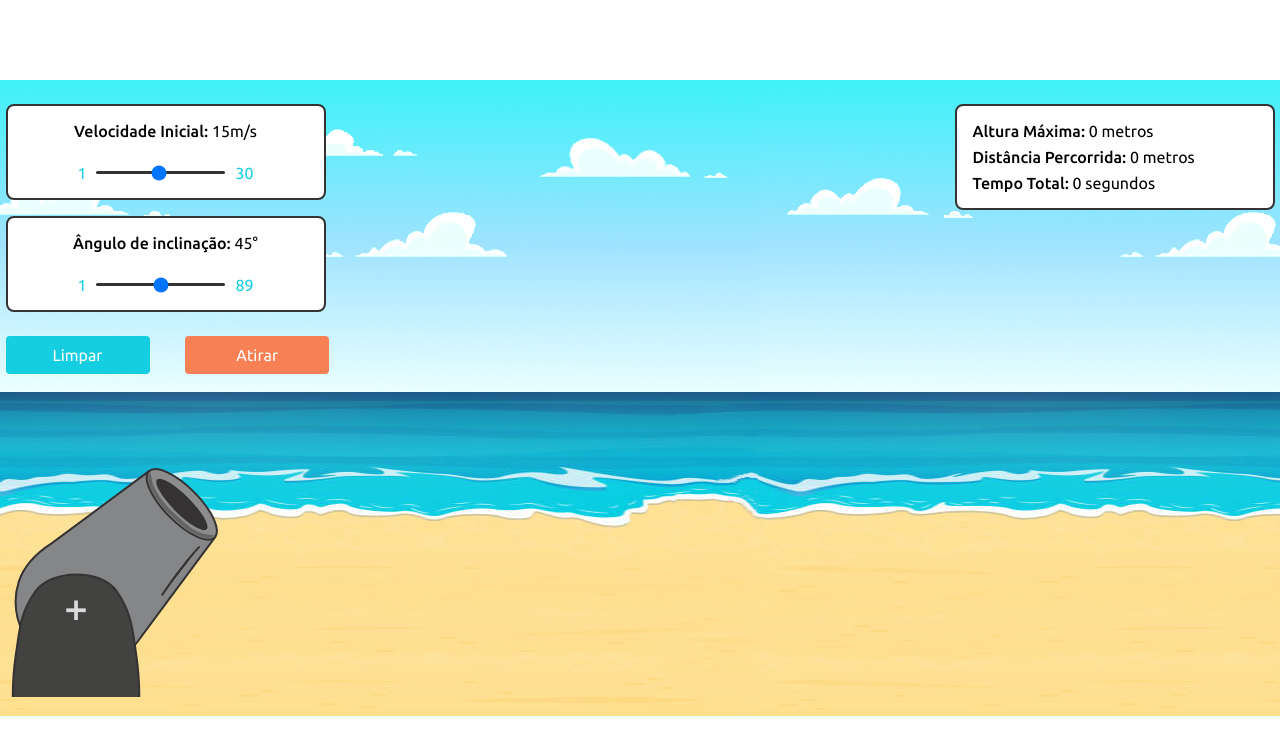
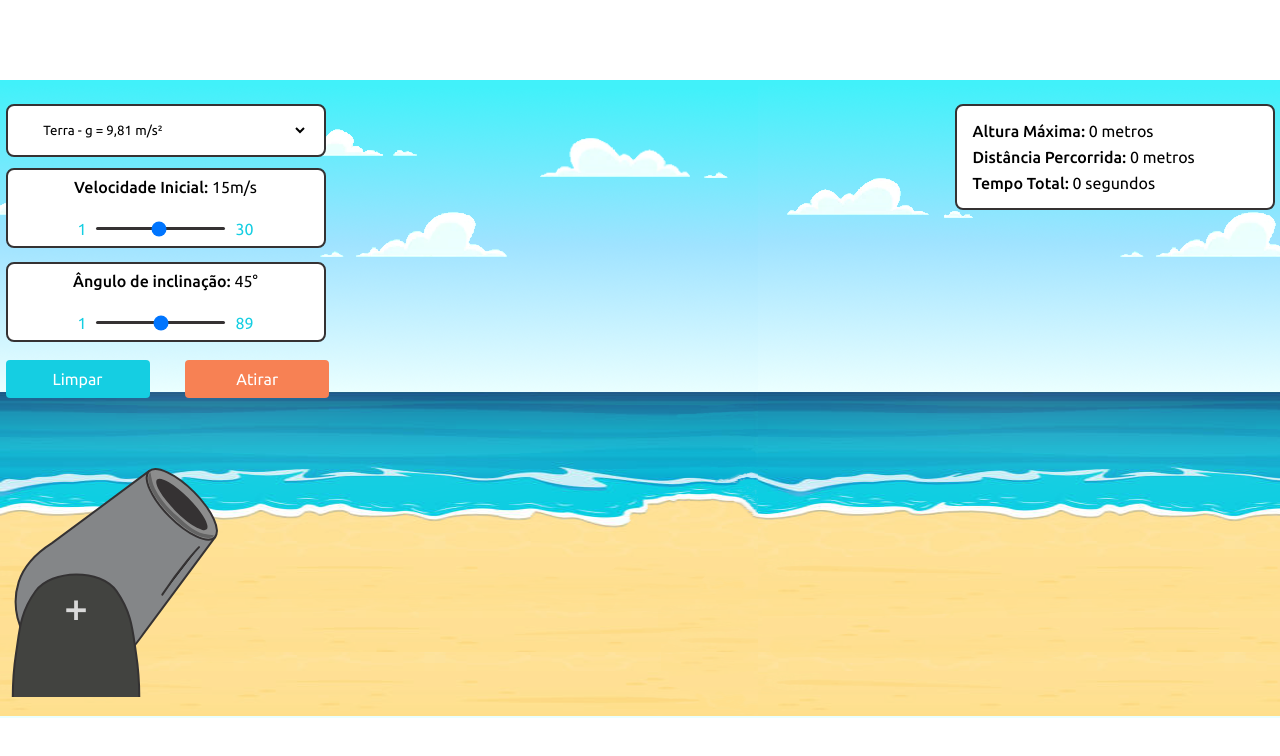
Before and after one commit to vinniciusJ/lancamento-obliquo-fisica, a website with bundled scripts: page public/index.html in a window 1280 px wide. Shown: the top 756 px of the page. Built offline with nearby package versions, Linux system fonts and the light colour scheme.

Commit message:
feature: adding card to choose the gravity

```diff
--- a/public/index.html
+++ b/public/index.html
@@ -31,6 +31,13 @@
             </div>
         </div>
 
+        <div class="card context-card">
+            <select name="contexts" class="contexts">
+                <option value="9.81">Terra - g = 9,81 m/s²</option>
+                <option value="1.62">Lua - g = 1,62 m/s²</option>
+                <option value="24.79">Jupter - g = 24,79 m/s²</option>
+            </select>
+        </div>
 
          <div class="buttons-container">
             <button class="button clean-button">Limpar</button>
--- a/public/scripts/equation.js
+++ b/public/scripts/equation.js
@@ -1,6 +1,6 @@
 const convertDegreesToRadians = degrees => degrees * (Math.PI / 180)
 class ProjectileMotion{
-    static GRAVITY = 9.81
+    static GRAVITY = 24.79
 
     constructor(angle, initialSpeed){
         this.angle = angle
--- a/public/styles/global.css
+++ b/public/styles/global.css
@@ -11,7 +11,7 @@ strong {
     font-weight: 500;
 }
 
-body{
+body {
     display: flex;
     align-items: center;
     justify-content: center;
@@ -20,7 +20,7 @@ body{
     height: 100vh;
 }
 
-#app{
+#app {
     position: relative;
 
 }
@@ -31,24 +31,47 @@ body{
     border: 2px solid #353233;
     border-radius: 8px;
     width: 320px;
+}
+
+.card.context-card {
+    top: 24px;
+    left: 48px;
+
+    padding: 0;
+    display: flex;
+    justify-content: center;
+}
+
+.card.context-card .contexts {
+    width: 90%;
     padding: 16px;
+    background-color: #FFF;
+    border: none;
+}
+
+.card.slider-card {
+    padding: 8px;
 }
 
 .card.slider-card:first-of-type {
-    top: 24px;
+    top: 88px;
     left: 48px;
 }
 
 .card.slider-card:nth-of-type(2) {
-    top: 136px;
+    top: 182px;
     left: 48px;
 }
 
 .buttons-container {
     position: absolute;
 
-    top: 256px;
+    top: 280px;
     left: 48px;
+}
+
+.card.info, .card.info-time {
+    padding: 16px;
 }
 
 .card.info {
@@ -61,14 +84,14 @@ body{
 }
 
 .card.info-time {
-    top: 148px;
+    top: 146px;
     right: 48px;
 
     display: none;
 }
 
 .info-time .scroll-container {
-    height: 144px;
+    height: 136px;
     overflow: hidden;
     overflow-y: scroll;
     scrollbar-color: #15CEE2 #FFF;
@@ -89,7 +112,7 @@ body{
     padding: 4px;
     border-radius: 8px;
     display: inline-block;
-    margin: 8px 0;
+    margin: 4px 0;
 }
 
 .info-time p {
```
